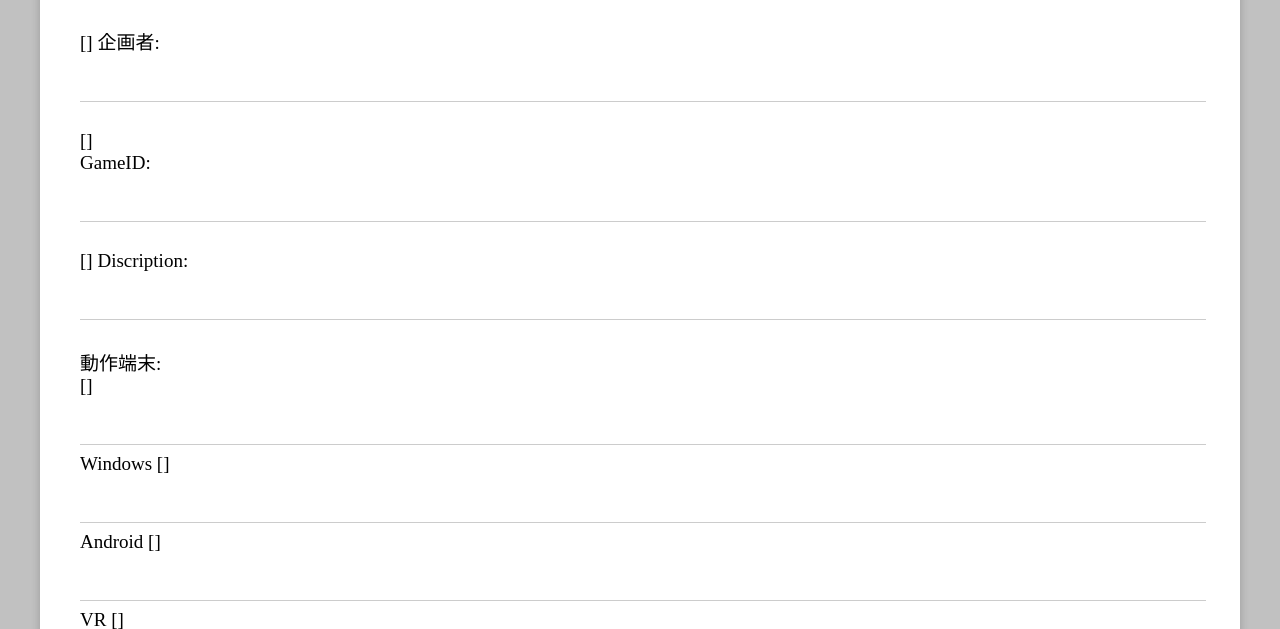
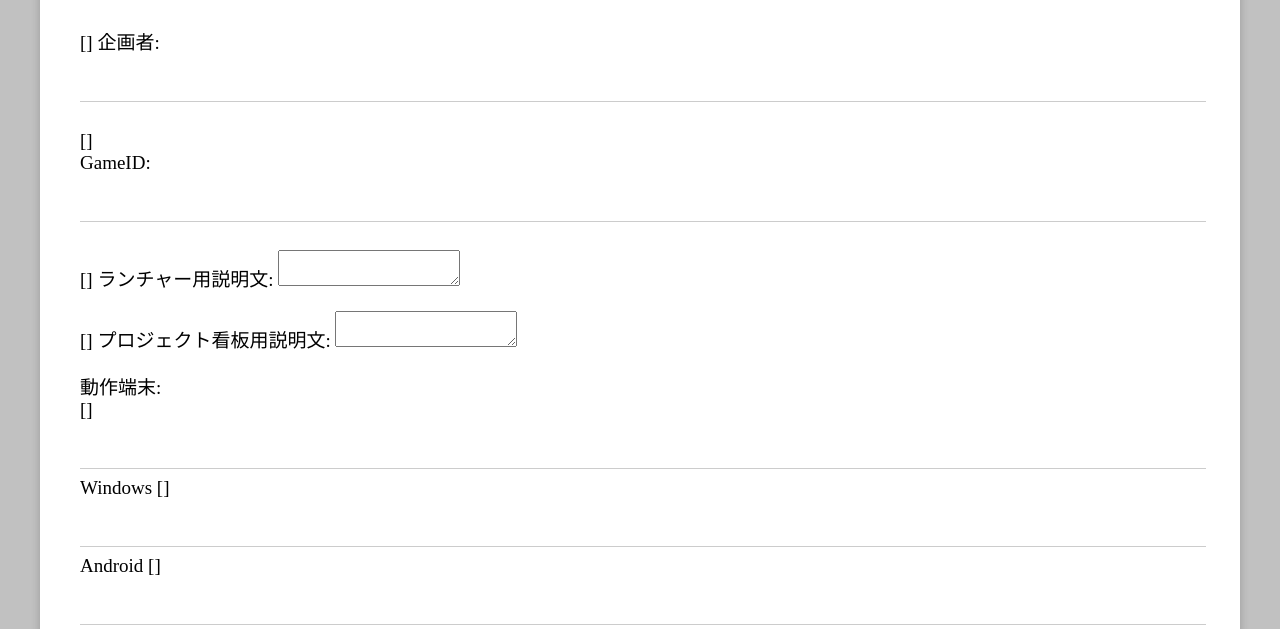
Before and after one commit to su-u/SofmeGameRegister-, a Django app: template SofmeGameRegister/gameregister/templates/gameregister/edit.html in a window 1280 px wide. Shown: the part 465-1094 px from the top of the page. Run offline with Django 3.2, Linux system fonts and the light colour scheme; the template is opened without the code that fills it: most values are stand-ins (such as "Sample title", 1, 10 or a date in 2020); grey boxes marked "Sample" are stand-in pictures; form fields are guessed from the names that the template uses.

Commit message:
add プロジェクト看板用説明文

```diff
--- a/SofmeGameRegister/gameregister/models.py
+++ b/SofmeGameRegister/gameregister/models.py
@@ -49,7 +49,8 @@ class GameInfo(models.Model):
     game_id = IntegerRangeField("GameID", default = 1, primary_key = True, help_text='1~100', min_value=1, max_value=100)
     name = models.CharField("名前", max_length = 100, help_text = '100文字以下')
     representative = models.CharField("企画者", max_length = 100, help_text = "100文字以下")
-    discription = models.TextField(help_text = "100~160文字")
+    launcher_description = models.TextField("ランチャー用説明文", help_text = "100~160文字")
+    signbord_description = models.TextField("プロジェクト看板用説明文", help_text = "100~160文字")
 
     windows = models.BooleanField("Windows端末", blank = True)
     android = models.BooleanField("Android端末", blank = True)
@@ -104,7 +105,7 @@ class GameInfo(models.Model):
     tag = models.ManyToManyField(Tag, verbose_name="タグ",blank = True, null = True )
 
     def __str__(self):
-        return str(self.game_uuid)
+        return str(self.name)
 
     def __unicode__(self):
         return u'%s' % (self.name)
--- a/SofmeGameRegister/gameregister/templates/gameregister/edit.html
+++ b/SofmeGameRegister/gameregister/templates/gameregister/edit.html
@@ -31,11 +31,15 @@
                         <label for="{{ form.game_id.id_for_label }}" class="row">GameID:</label>
                         {{ form.game_id }}
                     </div>
-
                     <div class="fieldWrapper">
-                        {{ form.discription.errors }}
-                        <label for="{{ form.discription.id_for_label }}">Discription:</label>
-                        {{ form.discription }}
+                        {{ form.launcher_description.errors }}
+                        <label for="{{ form.launcher_description.id_for_label }}">ランチャー用説明文:</label>
+                        {{ form.launcher_description }}
+                    </div>
+                    <div class="fieldWrapper">
+                        {{ form.signbord_description.errors }}
+                        <label for="{{ form.signbord_description.id_for_label }}">プロジェクト看板用説明文:</label>
+                        {{ form.signbord_description }}
                     </div>
                     <div class="fieldWrapper">
                         <div>動作端末:</div>
--- a/SofmeGameRegister/gameregister/templates/gameregister/lp.html
+++ b/SofmeGameRegister/gameregister/templates/gameregister/lp.html
@@ -16,7 +16,8 @@
                     <li>ゲームタイトル</li>
                     <li>企画者名</li>
                     <li>GameID</li>
-                    <li>ゲームの説明文(100~160文字)</li>
+                    <li>ランチャー用説明文(100~160文字)</li>
+                    <li>プロジェクト看板用説明文(40~80文字)</li>
                     <li>動作端末</li>
                     <li>コントローラ</li>
                     <li>タグ(0~4)</li>
--- a/SofmeGameRegister/gameregister/views.py
+++ b/SofmeGameRegister/gameregister/views.py
@@ -31,7 +31,8 @@ def GameInfoView(request):
             "name": "",
             "representative" : "",
             "game_id" : "",
-            "discription" : "",
+            "launcher_description" : "",
+            "signbord_description" : "",
             "windows" : "",
             "android" : "",
             "vr" : "",
@@ -83,7 +84,8 @@ def edit(request, editing_id):
             "name": data.name,
             "representative" : data.representative,
             "game_id" : data.game_id,
-            "discription" : data.discription,
+            "launcher_description" : data.launcher_description,
+            "signbord_description" : data.signbord_description,
             "windows" : data.windows,
             "android" : data.android,
             "vr" : data.vr,
--- a/com.txt
+++ b/com.txt
@@ -1,3 +1,4 @@
 ..\env\Scripts\python.exe .\manage.py makemigrations
 ..\env\Scripts\python.exe .\manage.py migrate
 ..\env\Scripts\python.exe .\manage.py runserver
+..\env\Scripts\python.exe .\manage.py createsuperuser
```
Also changed, not shown: SofmeGameRegister/gameregister/forms.py (+6 -4 lines), SofmeGameRegister/gameregister/templates/gameregister/gameregisterform.html (+8 -3 lines).
